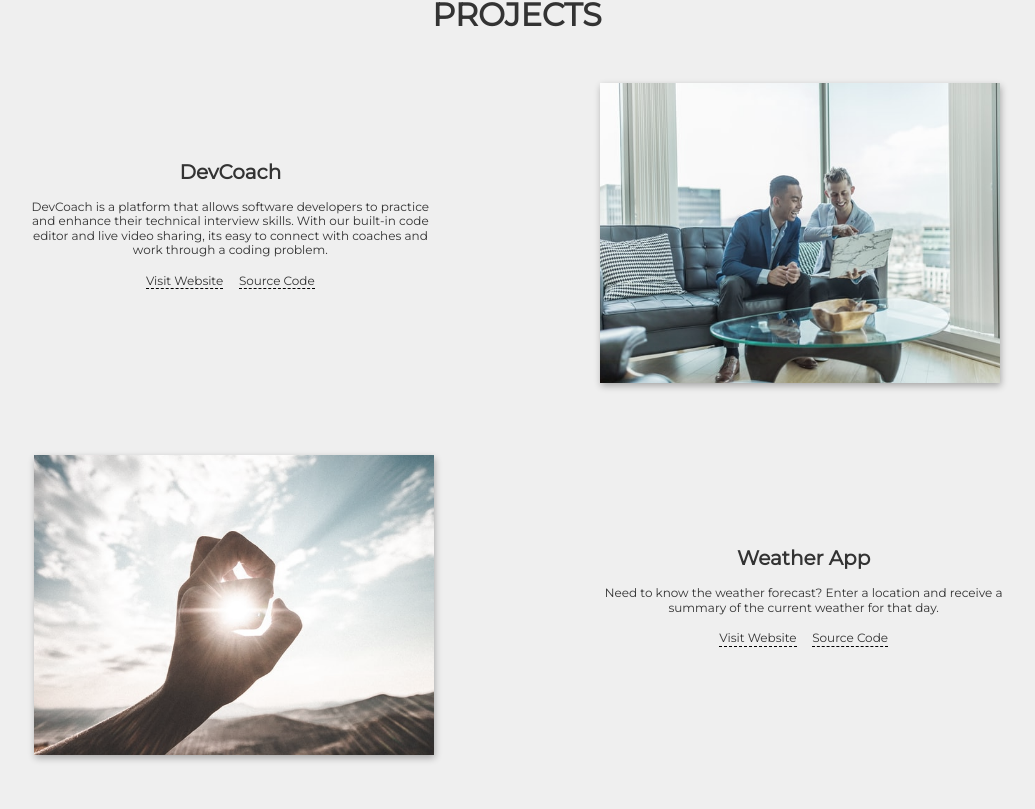
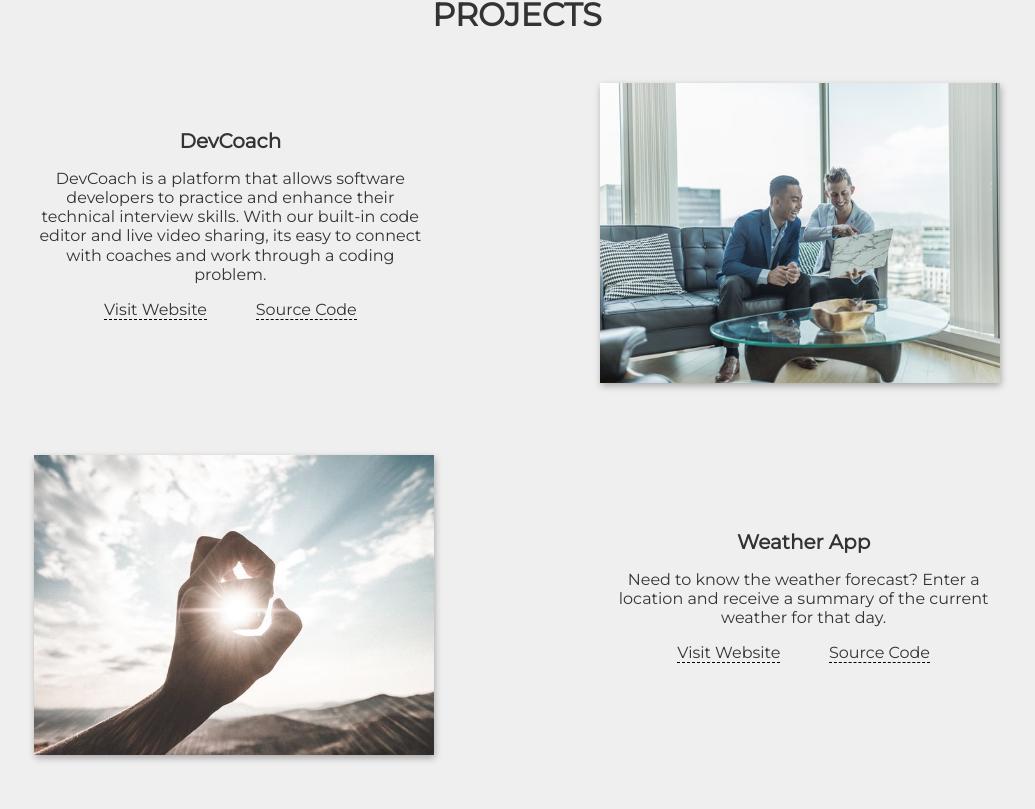
Before and after one commit to curm90/portfolio, a React (Create React App) app: page / in a window 1280 px wide. Shown: the part 1471-2280 px from the top of the page, without its empty margins (123-1158 px from the left). Built offline with nearby package versions, Linux system fonts and the light colour scheme; a web font is replaced by a local one.

Commit message:
large screen project text

```diff
--- a/src/styles/components/_projects.scss
+++ b/src/styles/components/_projects.scss
@@ -36,6 +36,10 @@
     font-size: $m-size;
     text-align: center;
     font-weight: bold;
+
+    @media (min-width: $large) {
+      font-size: 2.8rem;
+    }
   }
 
   .project__description {
@@ -44,6 +48,15 @@
     color: $dark-text;
     line-height: 1.2;
     max-width: 40rem;
+
+    @media (min-width: $tablet) {
+      font-size: $s-size;
+    }
+
+    @media (min-width: $large) {
+      font-size: $m-size;
+      max-width: 70rem;
+    }
   }
 
   .description__text {
@@ -69,9 +82,17 @@
     @media (min-width: $tablet) {
       @include flex(row, space-evenly, center);
       margin: $s-size auto;
-      max-width: 20rem;
+      max-width: 35rem;
+
       .project__link {
-        font-size: $xs-size;
+        font-size: $s-size;
+        transition: all 0.1s ease-out;
+
+        &:hover {
+          transition: all 0.1s ease-in;
+          color: $primary;
+          border-color: $primary;
+        }
       }
     }
   }
```
